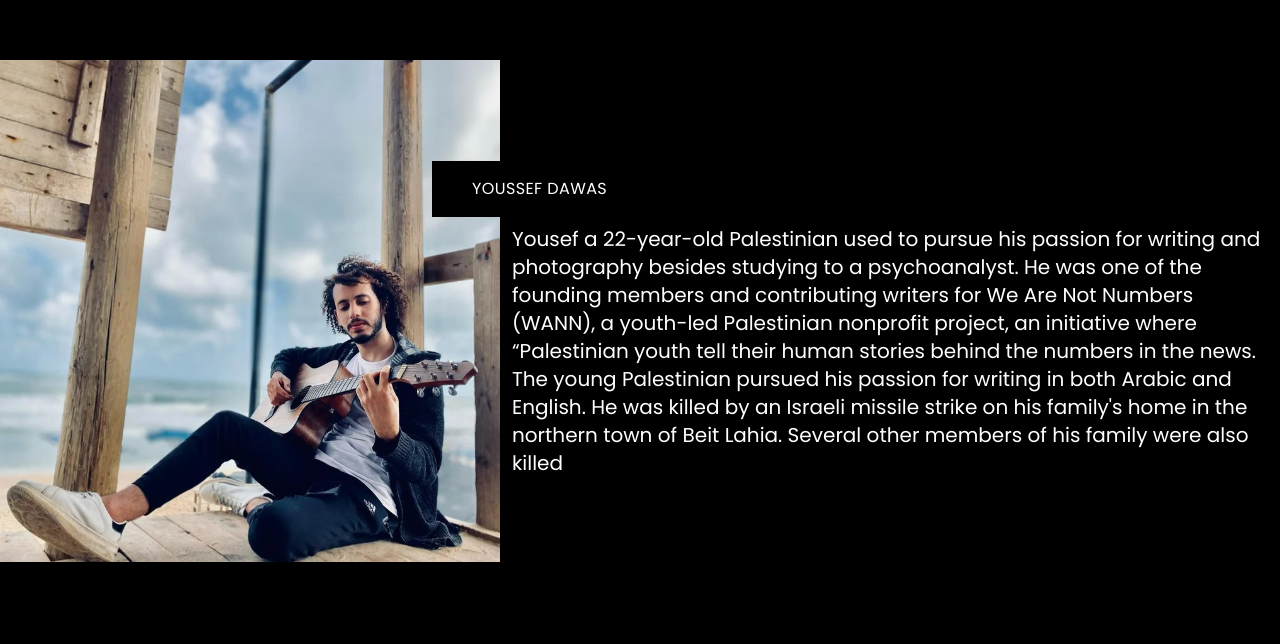
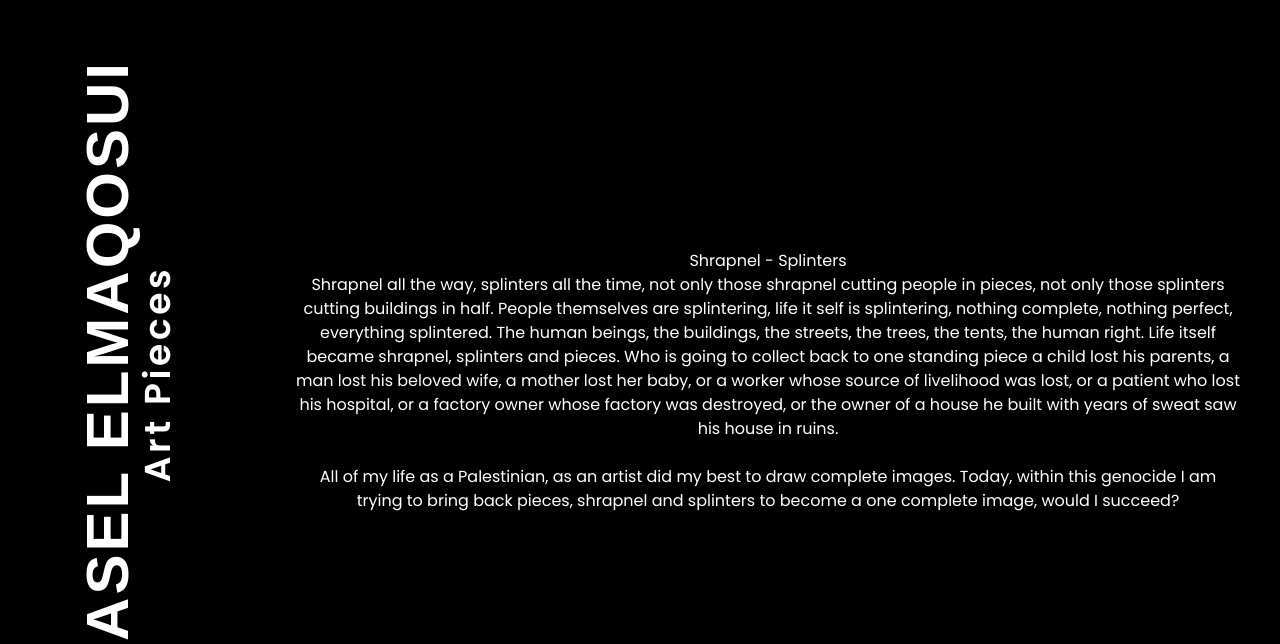
Before and after one commit to diyorbekibragimov/artproject, a Next.js app: page /gallery in a window 1280 px wide. Shown: the part 9972-10616 px from the top of the page. Built offline with nearby package versions, Linux system fonts and the light colour scheme; a web font is replaced by a local one.

Commit message:
changed the work of one artist

```diff
--- a/app/gallery/galleries/nine-gallery-1.tsx
+++ b/app/gallery/galleries/nine-gallery.tsx
@@ -1,7 +1,7 @@
 import React from "react";
 import Image from "next/image";
 
-const NinthGallery1 = () => {
+const NinthGallery = () => {
   return (
     <div className="py-5 md:py-20 min-h-full h-full">
       <div className="w-full p-10 md:p-0 flex flex-col md:flex-row flex-wrap items-center justify-start">
@@ -63,4 +63,4 @@ const NinthGallery1 = () => {
   );
 };
 
-export default NinthGallery1;
+export default NinthGallery;
--- a/app/gallery/galleries/nine-gallery-2.tsx
+++ b/app/gallery/galleries/sixth-gallery-2.tsx
@@ -12,7 +12,7 @@ const SixthGallery2 = () => {
                             style={{ writingMode: "vertical-lr" }}
                             className="text-white bg-black text-6xl font-bold uppercase tracking-wider font-extra-condensed"
                         >
-                            Ahmed Al Daalsa
+                            Basel ELmaqosui
                         </div>
                         <div
                             style={{ writingMode: "vertical-lr" }}
--- a/app/gallery/page.tsx
+++ b/app/gallery/page.tsx
@@ -11,15 +11,15 @@ import FourthGallery from "./galleries/fourth-gallery";
 import Fifth from "./galleries/fifth";
 import FifthGallery from "./galleries/fifth-gallery";
 import Sixth from "./galleries/sixth";
-import SixthGallery from "./galleries/sixth-gallery";
+import SixthGallery1 from "./galleries/sixth-gallery-1";
+import SixthGallery2 from "./galleries/sixth-gallery-2";
 import Seven from "./galleries/seven";
 import SeventhGallery from "./galleries/seven-gallery";
 import Eigth from "./galleries/eigth";
 import EigthGallery1 from "./galleries/eigth-gallery-1";
 import EigthGallery2 from "./galleries/eigth-gallery-2";
 import Ninth from "./galleries/ninth";
-import NinthGallery1 from "./galleries/nine-gallery-1";
-import NinthGallery2 from "./galleries/nine-gallery-2";
+import NinthGallery from "./galleries/nine-gallery";
 import TenGallery1 from "./galleries/ten-gallery-1";
 import TenGallery2 from "./galleries/ten-gallery-2";
 import Ten from "./galleries/ten";
@@ -47,15 +47,15 @@ const AboutUs = () => (
         <Fifth/>
         <FifthGallery/>
         <Sixth/>
-        <SixthGallery/>
+        <SixthGallery1/>
+        <SixthGallery2/>
         <Seven/>
         <SeventhGallery/>
         <Eigth/>
         <EigthGallery1/>
         <EigthGallery2/>
         <Ninth/>
-        <NinthGallery1/>
-        <NinthGallery2/>
+        <NinthGallery/>
         <Ten/>
         <TenGallery1/>
         <TenGallery2/>
```
Also changed, not shown: app/gallery/galleries/sixth-gallery-1.tsx (renamed from app/gallery/galleries/sixth-gallery.tsx).
